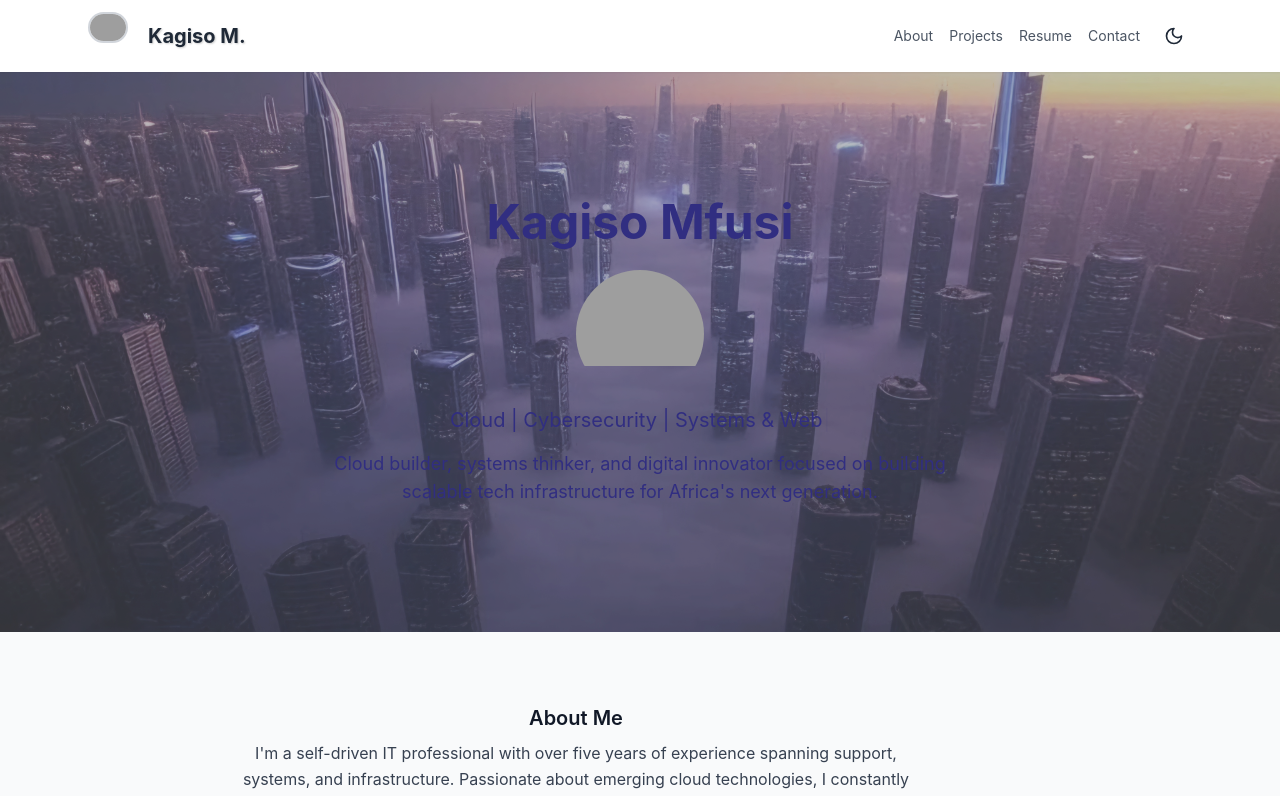
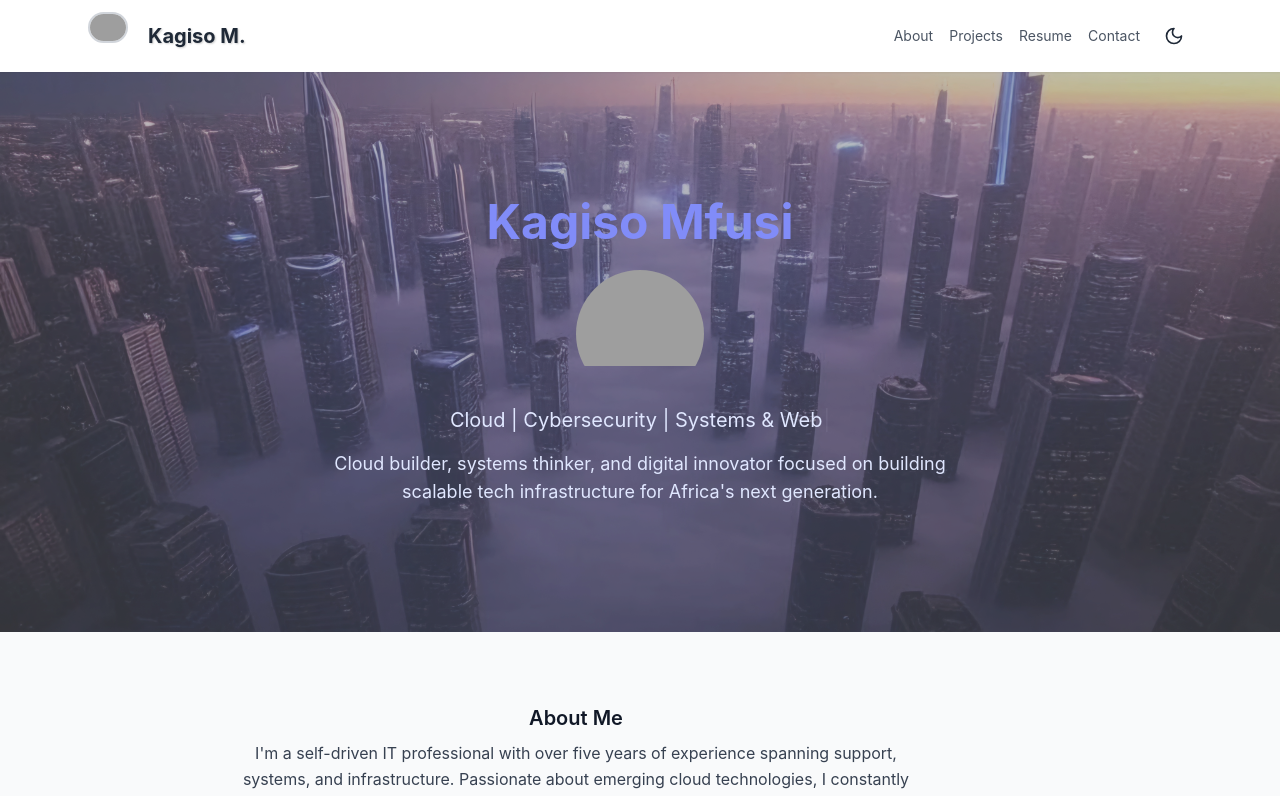
Before and after one commit to MrSpecks/MrSpecks-, a Next.js app in the folder portfolio/: page / in a window 1280 px wide. Shown: the top 796 px of the page. Built offline with nearby package versions, Linux system fonts and the light colour scheme; grey boxes are pictures that could not be loaded.

Commit message:
Update index.tsx

```diff
--- a/portfolio/pages/index.tsx
+++ b/portfolio/pages/index.tsx
@@ -27,7 +27,7 @@ export default function HomePage() {
        }}/>
         <div className="absolute inset-0 bg-white/20 dark:bg-black/40 z-10"/>
         <div  className="relative z-20 px-4 sm:px-6 lg:px-8 max-w-4xl mx-auto">
-        <h1 className="text-4xl sm:text-5xl font-bold text-indigo-900 dark:text-indigo-100">
+        <h1 className="text-4xl sm:text-5xl font-bold text-indigo-400 dark:text-indigo-100">
           Kagiso Mfusi
         </h1>
         </div>
@@ -42,7 +42,7 @@ export default function HomePage() {
           />
         </div>
 
-        <div className="relative z-20 mt-2 text-xl text-indigo-900 dark:text-indigo-100">
+        <div className="relative z-20 mt-2 text-xl text-indigo-100 dark:text-indigo-100">
           <Typewriter
             options={{
               strings: [
@@ -57,7 +57,7 @@ export default function HomePage() {
         </div>
 
         <p className="relative z-20 mt-4 text-base sm:text-lg max-w-2xl mx-auto
-         text-indigo-900 dark:text-indigo-100 leading-relaxed">
+         text-indigo-100 dark:text-indigo-100 leading-relaxed">
           Cloud builder, systems thinker, and digital innovator focused on building
           scalable tech infrastructure for Africa's next generation.
         </p>
```
